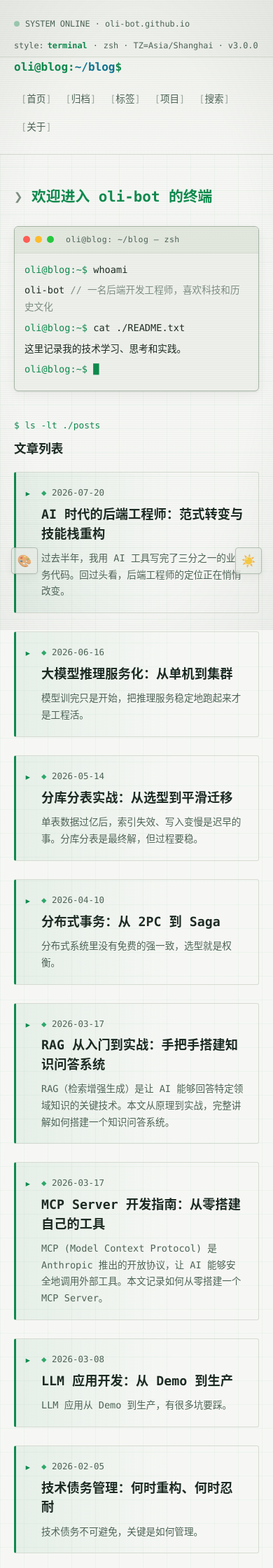
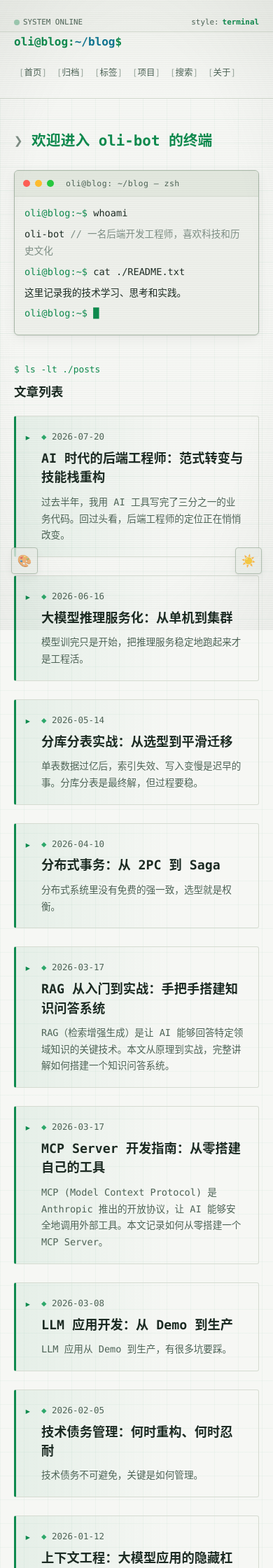
Before and after one commit to oli-bot/oli-bot.github.io, a Jekyll site: the page built from index.html, in a window 390 px wide. Shown: the top 2240 px of the page at 70% size. Built offline with Jekyll 4.4.1, drawn with Linux system fonts in a browser that asks for light colours; the list of posts is cut into pages by our own code.

Commit message:
fix: 移动端顶栏精简装饰文字、导航缩小间距单行排布，缓解拥挤

```diff
--- a/_layouts/default.html
+++ b/_layouts/default.html
@@ -53,10 +53,10 @@
     <header class="site-header">
       <div class="terminal-topbar">
         <div class="wrapper topbar-inner">
-          <span class="topbar-left"><span class="status-dot"></span> SYSTEM ONLINE · oli-bot.github.io</span>
+          <span class="topbar-left"><span class="status-dot"></span> SYSTEM ONLINE <span class="topbar-domain">· oli-bot.github.io</span></span>
           <span class="topbar-right">
             <span class="style-indicator" title="当前风格（/styleselect 可切换）">style: <span class="style-name" id="style-indicator-name">terminal</span></span>
-            <span class="topbar-sep">·</span> zsh · TZ=Asia/Shanghai · v3.0.0
+            <span class="topbar-sep">·</span> <span class="topbar-env">zsh · TZ=Asia/Shanghai · v3.0.0</span>
           </span>
         </div>
       </div>
--- a/assets/css/style.css
+++ b/assets/css/style.css
@@ -1847,8 +1847,28 @@ body, .site-header, .site-footer, .post, .page-link, .tag-item,
     gap: 0;
   }
 
+  /* 移动端顶栏精简：隐藏域名/环境装饰文字，减少拥挤 */
+  .topbar-domain,
+  .topbar-env,
+  .topbar-sep {
+    display: none;
+  }
+
+  .topbar-left,
+  .topbar-right {
+    font-size: 0.68rem;
+    gap: 5px;
+  }
+
+  .terminal-topbar {
+    padding: 4px 0;
+  }
+
+  /* 移动端导航：缩小内边距，尽量一行排下 */
   .page-link {
-    margin: 3px 0;
+    padding: 4px 6px;
+    font-size: 0.78rem;
+    margin: 2px 0;
   }
 
   #theme-toggle {
```
